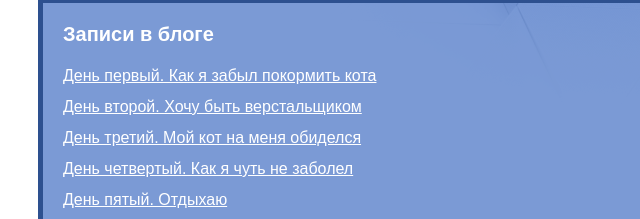
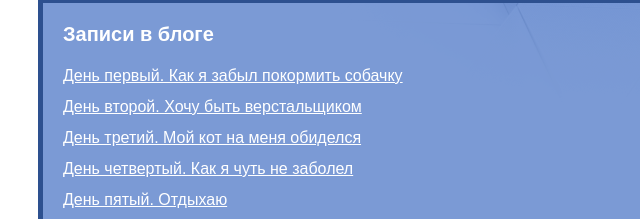
Before and after one commit to ilyazverev1988/site, a plain HTML site: page index.html in a window 1280 px wide. Shown: the part 180-399 px from the top of the page, 0-640 px from the left. Drawn offline with Linux system fonts and the light colour scheme.

Commit message:
Update index.html

```diff
--- a/index.html
+++ b/index.html
@@ -16,7 +16,7 @@
       <nav class="blog-navigation">
         <h2>Записи в блоге</h2>
         <ul>
-          <li><a href="day-1.html">День первый. Как я забыл покормить кота</a></li>
+          <li><a href="day-1.html">День первый. Как я забыл покормить собачку</a></li>
           <li><a href="day-2.html">День второй. Хочу быть верстальщиком</a></li>
           <li><a href="day-3.html">День третий. Мой кот на меня обиделся</a></li>
           <li><a href="day-4.html">День четвертый. Как я чуть не заболел</a></li>
```
